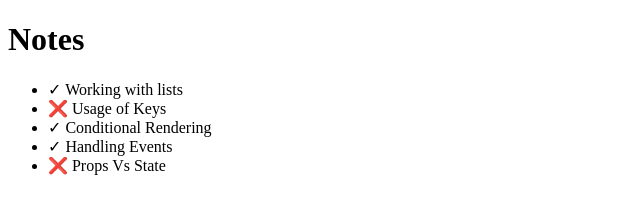
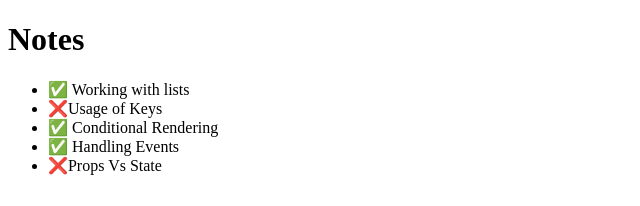
Before and after one commit to Seenu1702/react-b48, a React (Vite) app: page / in a window 1280 px wide. Shown: the top 206 px of the page, without its empty margins (0-640 px from the left). Built offline with nearby package versions, Linux system fonts and the light colour scheme.

Commit message:
changes updated

```diff
--- a/src/App.jsx
+++ b/src/App.jsx
@@ -10,7 +10,7 @@ function App(props) {
   return (
     <div>
       <h1>Notes</h1>
-      <ul> { itemList } </ul>
+      <ul> { itemList }</ul>
     </div>
 
   )
--- a/src/components/Note.jsx
+++ b/src/components/Note.jsx
@@ -3,17 +3,13 @@ import React from 'react'
 //conditional rendering
 
 function Note({ note }) {
-  if(note.important) {
+
     return (
-        <li> ✓ {note.content}</li>
-      )
-  }
-  else{
-    return (
-        <li> ❌ {note.content}</li>
+        <li>
+            {note.important && '✅'} {note.important || '❌'}{ note. content }
+        </li>
       )
 
-  }
 }
 
 export default Note
```
